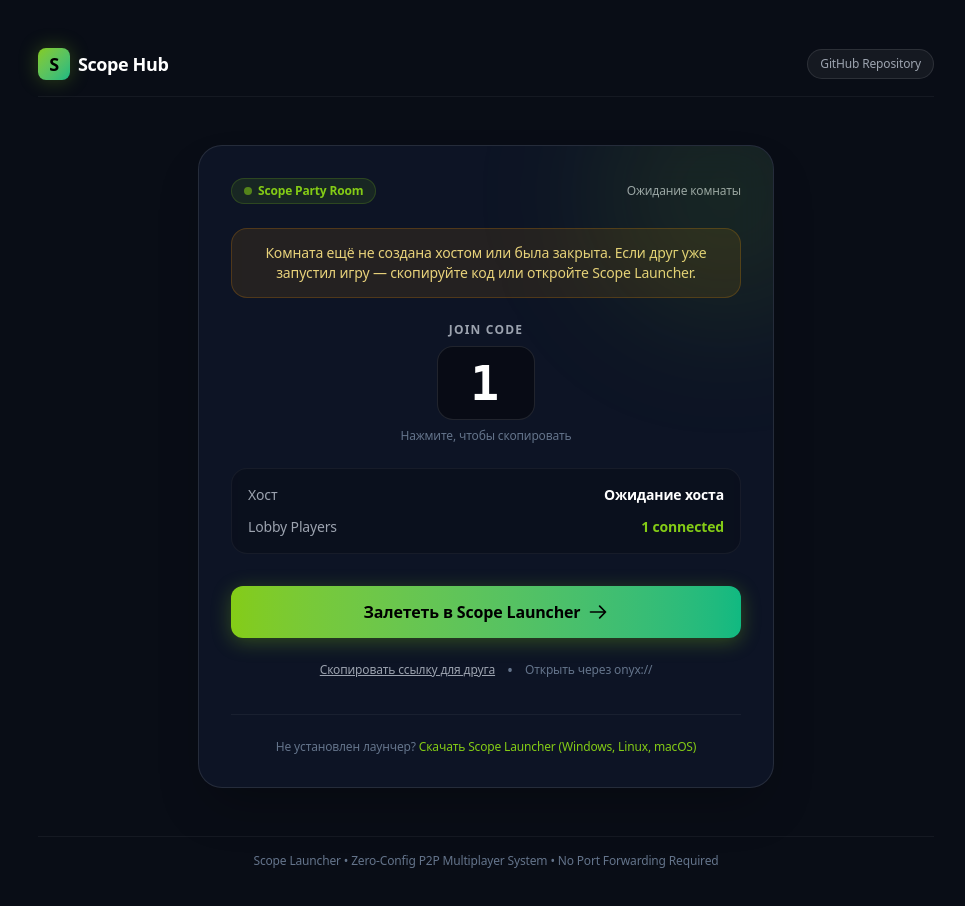
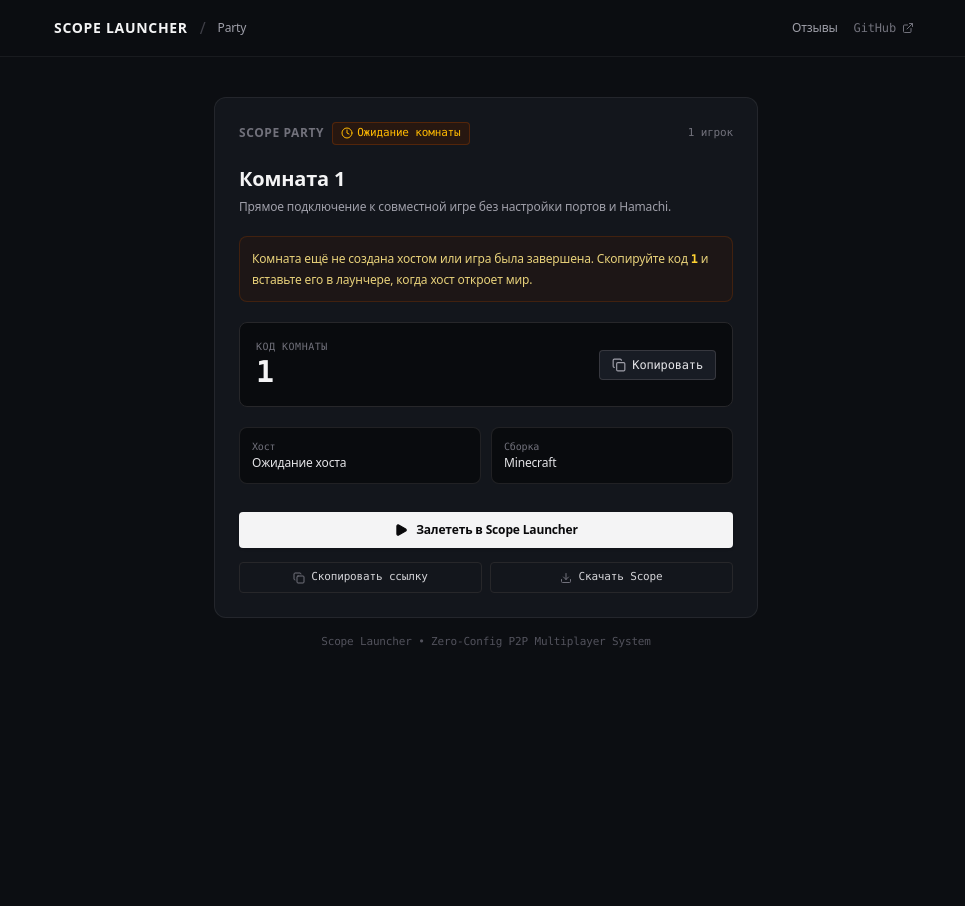
Before and after one commit to lonestill/onyx-hub, a Next.js app: page /party/1 in a window 1280 px wide. Shown: the top 906 px of the page, without its empty margins (154-1119 px from the left). After the commit the page ends 800 px from the top, so only its background shows below. Built offline with nearby package versions, Linux system fonts and the light colour scheme; no server answers; the database is empty.

Commit message:
style(party): align party view with clean linear panel aesthetic of reviews page

```diff
--- a/src/app/party/[code]/PartyViewClient.tsx
+++ b/src/app/party/[code]/PartyViewClient.tsx
@@ -1,6 +1,16 @@
 'use client';
 
 import { useState, useEffect } from 'react';
+import {
+  Copy,
+  Check,
+  ExternalLink,
+  Play,
+  Download,
+  Users,
+  Clock,
+  Radio,
+} from 'lucide-react';
 
 interface PartyRoomData {
   code: string;
@@ -18,6 +28,7 @@
 
 export default function PartyViewClient({ room }: { room: PartyRoomData }) {
   const [copied, setCopied] = useState(false);
+  const [linkCopied, setLinkCopied] = useState(false);
   const [redirected, setRedirected] = useState(false);
 
   const scopeDeepLink = `scope://party/${room.code}`;
@@ -50,141 +61,201 @@
   };
 
   return (
-    <main className="min-h-screen bg-[#090d16] text-[#f3f4f6] flex flex-col justify-between p-4 sm:p-8 font-sans selection:bg-[#84cc16]/30">
-      <header className="max-w-4xl mx-auto w-full flex items-center justify-between py-4 border-b border-white/5">
-        <a href="/" className="flex items-center gap-2 font-bold tracking-tight text-white hover:opacity-80 transition-opacity">
-          <div className="w-8 h-8 rounded-lg bg-gradient-to-br from-[#84cc16] to-[#10b981] flex items-center justify-center text-black font-extrabold text-lg shadow-[0_0_20px_rgba(132,204,22,0.3)]">
-            S
+    <div className="min-h-screen bg-[#0c0e12] text-zinc-200 pb-20 font-sans selection:bg-zinc-800">
+      {/* Public Navbar matching reviews/page.tsx */}
+      <header className="border-b border-[rgba(255,255,255,0.06)] bg-[#0c0e12]/90 backdrop-blur-md sticky top-0 z-30">
+        <div className="max-w-4xl mx-auto px-4 h-14 flex items-center justify-between">
+          <div className="flex items-center gap-3">
+            <a
+              href="/"
+              className="text-sm font-semibold tracking-wider text-zinc-100 uppercase hover:text-white transition-colors"
+            >
+              Scope Launcher
+            </a>
+            <span className="text-zinc-700">/</span>
+            <span className="text-xs text-zinc-400 font-medium">Party</span>
           </div>
-          <span className="text-lg">Scope Hub</span>
+
+          <div className="flex items-center gap-3">
+            <a
+              href="/reviews"
+              className="text-xs text-zinc-400 hover:text-zinc-200 transition-colors"
+            >
+              Отзывы
             </a>
             <a
               href="https://github.com/lonestill/scope-launcher"
               target="_blank"
               rel="noreferrer"
-          className="text-xs text-[#9ca3af] hover:text-white transition-colors bg-white/5 px-3 py-1.5 rounded-full border border-white/10"
+              className="text-zinc-500 hover:text-zinc-300 p-1 flex items-center gap-1.5 text-xs font-mono"
             >
-          GitHub Repository
+              <span>GitHub</span>
+              <ExternalLink className="w-3 h-3" />
             </a>
+          </div>
+        </div>
       </header>
 
-      <div className="max-w-xl mx-auto w-full py-12 flex-1 flex flex-col justify-center">
-        <div className="bg-[#0f172a]/80 backdrop-blur-xl border border-white/10 rounded-3xl p-6 sm:p-8 shadow-2xl relative overflow-hidden">
-          <div className="absolute top-0 right-0 w-64 h-64 bg-[#84cc16]/10 rounded-full blur-3xl pointer-events-none -mr-20 -mt-20" />
+      {/* Main Body */}
+      <main className="max-w-xl mx-auto px-4 pt-10 space-y-4">
+        <div className="panel rounded-xl p-6 relative space-y-5">
+          {/* Header Row */}
+          <div className="flex items-center justify-between gap-4">
+            <div className="flex items-center gap-2">
+              <span className="text-xs uppercase tracking-wider font-semibold text-zinc-500">
+                Scope Party
+              </span>
+              {room.isNotFound ? (
+                <span className="inline-flex items-center gap-1 text-[11px] text-amber-400 font-mono bg-amber-950/40 px-2 py-0.5 rounded border border-amber-800/40">
+                  <Clock className="w-3 h-3" /> Ожидание комнаты
+                </span>
+              ) : room.isExpired ? (
+                <span className="inline-flex items-center gap-1 text-[11px] text-zinc-400 font-mono bg-zinc-900 px-2 py-0.5 rounded border border-zinc-800">
+                  Завершена
+                </span>
+              ) : room.status === 'hosting' ? (
+                <span className="inline-flex items-center gap-1 text-[11px] text-emerald-400 font-mono bg-emerald-950/40 px-2 py-0.5 rounded border border-emerald-800/40">
+                  <Radio className="w-3 h-3 animate-pulse" /> В игре
+                </span>
+              ) : (
+                <span className="inline-flex items-center gap-1 text-[11px] text-sky-400 font-mono bg-sky-950/40 px-2 py-0.5 rounded border border-sky-800/40">
+                  <Users className="w-3 h-3" /> Ожидание игроков
+                </span>
+              )}
+            </div>
 
-          <div className="flex items-center justify-between mb-6">
-            <span className="inline-flex items-center gap-1.5 px-3 py-1 rounded-full text-xs font-semibold bg-[#84cc16]/10 text-[#84cc16] border border-[#84cc16]/20">
-              <span className="w-2 h-2 rounded-full bg-[#84cc16] animate-pulse" />
-              Scope Party Room
-            </span>
-            <span className="text-xs text-[#9ca3af]">
-              {room.isNotFound
-                ? 'Ожидание комнаты'
-                : room.isExpired
-                  ? 'Expired'
-                  : room.status === 'hosting'
-                    ? 'В игре'
-                    : 'Ожидание игроков'}
+            <span className="text-[11px] font-mono text-zinc-500">
+              {room.peersCount} {room.peersCount === 1 ? 'игрок' : 'игрока'}
             </span>
           </div>
 
+          <div>
+            <h1 className="text-xl font-bold text-zinc-100">
+              Комната {room.code}
+            </h1>
+            <p className="text-xs text-zinc-400 mt-1 leading-relaxed">
+              Прямое подключение к совместной игре без настройки портов и Hamachi.
+            </p>
+          </div>
+
+          {/* Not Found Banner */}
           {room.isNotFound && (
-            <div className="bg-amber-500/10 border border-amber-500/20 rounded-2xl p-3.5 mb-6 text-xs sm:text-sm text-amber-200/90 text-center">
-              Комната ещё не создана хостом или была закрыта. Если друг уже запустил игру — скопируйте код или откройте Scope Launcher.
+            <div className="bg-amber-950/20 border border-amber-800/30 rounded-lg p-3 text-xs text-amber-200/90 leading-relaxed">
+              Комната ещё не создана хостом или игра была завершена. Скопируйте код{' '}
+              <strong className="font-mono text-amber-300 font-semibold">{room.code}</strong> и вставьте его
+              в лаунчере, когда хост откроет мир.
             </div>
           )}
 
-          <div className="text-center my-6">
-            <p className="text-xs uppercase tracking-widest text-[#9ca3af] mb-2 font-semibold">Join Code</p>
+          {/* Code Container */}
+          <div className="bg-[#090b0e] p-4 rounded-lg border border-zinc-800 flex items-center justify-between gap-4">
+            <div>
+              <span className="text-[10px] uppercase font-mono tracking-wider text-zinc-500 block">
+                Код комнаты
+              </span>
+              <span className="text-2xl sm:text-3xl font-mono font-bold tracking-widest text-zinc-100">
+                {room.code}
+              </span>
+            </div>
             <button
               onClick={copyCode}
-              title="Click to copy code"
-              className="inline-block px-8 py-3 bg-black/40 hover:bg-black/60 border border-white/10 hover:border-[#84cc16]/50 rounded-2xl text-4xl sm:text-5xl font-mono font-black tracking-wider text-white shadow-inner transition-all group"
+              className="flex items-center gap-1.5 px-3 py-1.5 rounded bg-[#181c24] hover:bg-[#202632] border border-zinc-700/80 text-xs font-mono text-zinc-200 transition-colors shrink-0"
             >
-              <span className="group-hover:text-[#84cc16] transition-colors">{room.code}</span>
+              {copied ? (
+                <>
+                  <Check className="w-3.5 h-3.5 text-emerald-400" />
+                  <span className="text-emerald-400 font-medium">Скопировано</span>
+                </>
+              ) : (
+                <>
+                  <Copy className="w-3.5 h-3.5 text-zinc-400" />
+                  <span>Копировать</span>
+                </>
+              )}
             </button>
-            <p className="text-xs text-[#64748b] mt-2">
-              {copied ? 'Код скопирован!' : 'Нажмите, чтобы скопировать'}
-            </p>
           </div>
 
-          <div className="bg-black/20 rounded-2xl p-4 border border-white/5 space-y-3 mb-8">
-            <div className="flex items-center justify-between text-sm">
-              <span className="text-[#9ca3af]">Хост</span>
-              <span className="font-semibold text-white">{room.hostDisplayName}</span>
+          {/* Metadata Grid */}
+          <div className="grid grid-cols-2 gap-2.5 text-xs">
+            <div className="bg-[#090b0e] p-3 rounded-lg border border-zinc-800/80">
+              <span className="text-[10px] text-zinc-500 font-mono block">Хост</span>
+              <span className="font-medium text-zinc-200 truncate block mt-0.5">
+                {room.hostDisplayName}
+              </span>
             </div>
-            {room.instanceName && (
-              <div className="flex items-center justify-between text-sm">
-                <span className="text-[#9ca3af]">Instance</span>
-                <span className="font-semibold text-white">{room.instanceName}</span>
+
+            <div className="bg-[#090b0e] p-3 rounded-lg border border-zinc-800/80">
+              <span className="text-[10px] text-zinc-500 font-mono block">Сборка</span>
+              <span className="font-medium text-zinc-200 truncate block mt-0.5">
+                {room.instanceName || 'Minecraft'}
+              </span>
             </div>
-            )}
+
             {room.minecraftVersion && (
-              <div className="flex items-center justify-between text-sm">
-                <span className="text-[#9ca3af]">Minecraft</span>
-                <span className="font-mono text-xs bg-white/5 px-2 py-0.5 rounded text-white">
+              <div className="bg-[#090b0e] p-3 rounded-lg border border-zinc-800/80">
+                <span className="text-[10px] text-zinc-500 font-mono block">Версия</span>
+                <span className="font-mono text-zinc-300 block mt-0.5">
                   {room.loader || 'Vanilla'} {room.minecraftVersion}
                 </span>
               </div>
             )}
+
             {typeof room.modCount === 'number' && room.modCount > 0 && (
-              <div className="flex items-center justify-between text-sm">
-                <span className="text-[#9ca3af]">Mods</span>
-                <span className="font-semibold text-white">{room.modCount} active mods</span>
+              <div className="bg-[#090b0e] p-3 rounded-lg border border-zinc-800/80">
+                <span className="text-[10px] text-zinc-500 font-mono block">Моды</span>
+                <span className="font-mono text-zinc-300 block mt-0.5">
+                  {room.modCount} шт.
+                </span>
               </div>
             )}
-            <div className="flex items-center justify-between text-sm">
-              <span className="text-[#9ca3af]">Lobby Players</span>
-              <span className="font-semibold text-[#84cc16]">{room.peersCount} connected</span>
-            </div>
           </div>
 
-          <div className="space-y-3">
+          {/* Primary CTA and Actions */}
+          <div className="space-y-2.5 pt-2">
             <a
               href={scopeDeepLink}
-              className="w-full py-3.5 px-6 rounded-xl bg-gradient-to-r from-[#84cc16] to-[#10b981] hover:opacity-95 text-black font-bold flex items-center justify-center gap-2 shadow-[0_4px_20px_rgba(132,204,22,0.3)] transition-all"
+              className="w-full py-2.5 px-4 rounded bg-zinc-100 hover:bg-white text-zinc-950 text-xs font-semibold flex items-center justify-center gap-2 transition-all shadow-sm"
             >
+              <Play className="w-3.5 h-3.5 fill-current" />
               <span>Залететь в Scope Launcher</span>
-              <svg className="w-5 h-5" fill="none" viewBox="0 0 24 24" stroke="currentColor">
-                <path strokeLinecap="round" strokeLinejoin="round" strokeWidth={2} d="M14 5l7 7m0 0l-7 7m7-7H3" />
-              </svg>
             </a>
 
-            <div className="flex items-center justify-center gap-3 pt-2">
+            <div className="grid grid-cols-2 gap-2 pt-1">
               <button
                 onClick={copyLink}
-                className="text-xs text-[#9ca3af] hover:text-white transition-colors underline"
+                className="py-1.5 px-3 rounded bg-[#13161c] hover:bg-[#181c24] border border-zinc-800 text-[11px] font-mono text-zinc-300 hover:text-white transition-colors flex items-center justify-center gap-1.5"
               >
-                Скопировать ссылку для друга
+                {linkCopied ? (
+                  <>
+                    <Check className="w-3 h-3 text-emerald-400" />
+                    <span className="text-emerald-400">Скопировано</span>
+                  </>
+                ) : (
+                  <>
+                    <Copy className="w-3 h-3 text-zinc-500" />
+                    <span>Скопировать ссылку</span>
+                  </>
+                )}
               </button>
-              <span className="text-[#64748b]">•</span>
-              <a
-                href={onyxDeepLink}
-                className="text-xs text-[#64748b] hover:text-[#9ca3af] transition-colors"
-                title="Legacy deep-link fallback"
-              >
-                Открыть через onyx://
-              </a>
-            </div>
-          </div>
 
-          <div className="mt-8 pt-6 border-t border-white/5 text-center text-xs text-[#64748b]">
-            Не установлен лаунчер?{' '}
               <a
                 href="https://github.com/lonestill/scope-launcher/releases/latest"
                 target="_blank"
                 rel="noreferrer"
-              className="text-[#84cc16] hover:underline font-medium"
+                className="py-1.5 px-3 rounded bg-[#13161c] hover:bg-[#181c24] border border-zinc-800 text-[11px] font-mono text-zinc-300 hover:text-white transition-colors flex items-center justify-center gap-1.5"
               >
-              Скачать Scope Launcher (Windows, Linux, macOS)
+                <Download className="w-3 h-3 text-zinc-500" />
+                <span>Скачать Scope</span>
               </a>
             </div>
           </div>
         </div>
 
-      <footer className="max-w-4xl mx-auto w-full text-center py-4 border-t border-white/5 text-xs text-[#64748b]">
-        Scope Launcher • Zero-Config P2P Multiplayer System • No Port Forwarding Required
-      </footer>
+        {/* Footer info */}
+        <p className="text-center text-[11px] font-mono text-zinc-600">
+          Scope Launcher • Zero-Config P2P Multiplayer System
+        </p>
       </main>
+    </div>
   );
 }
```
Lines whose indentation alone changed are shown as unchanged.
